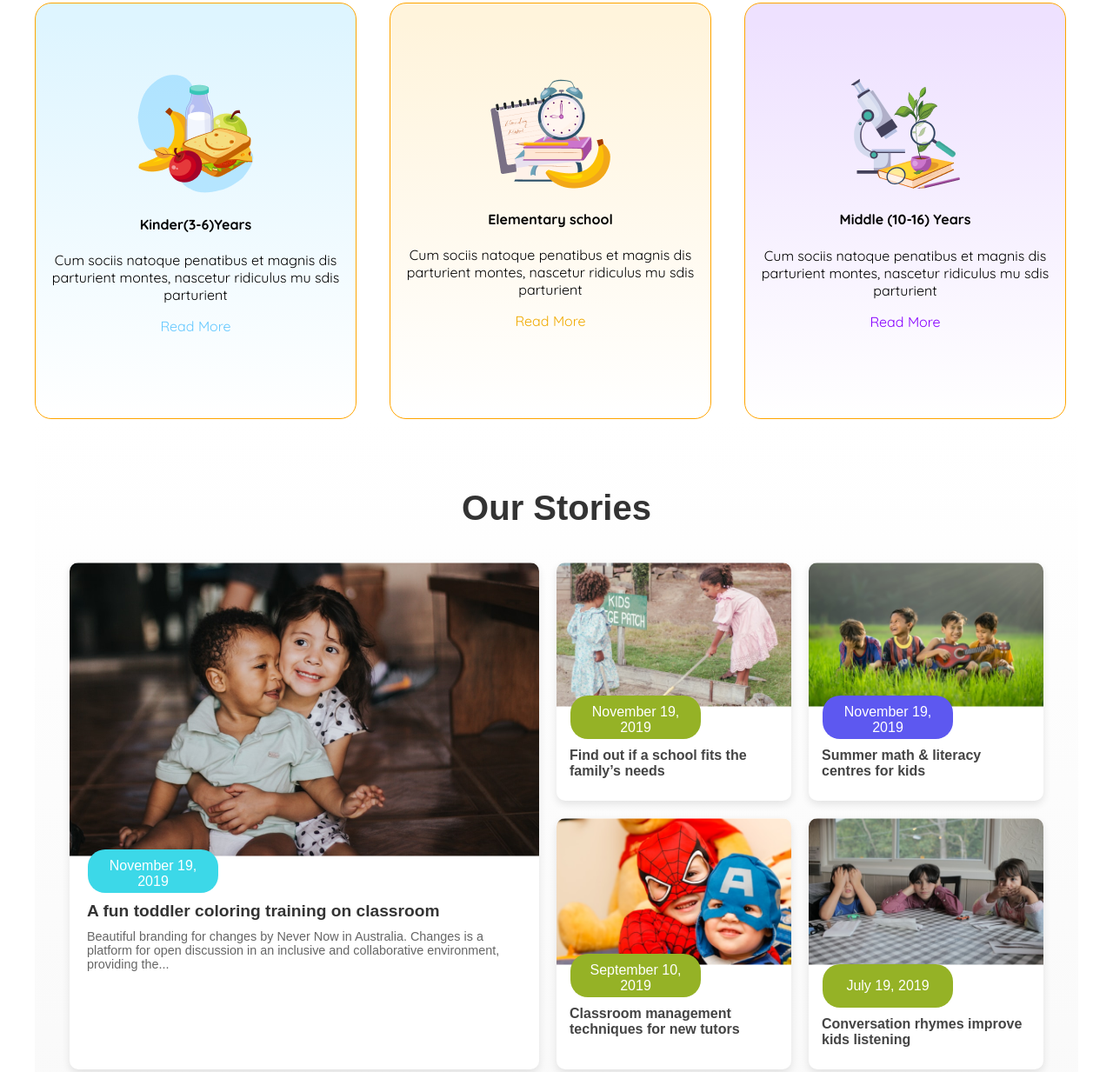
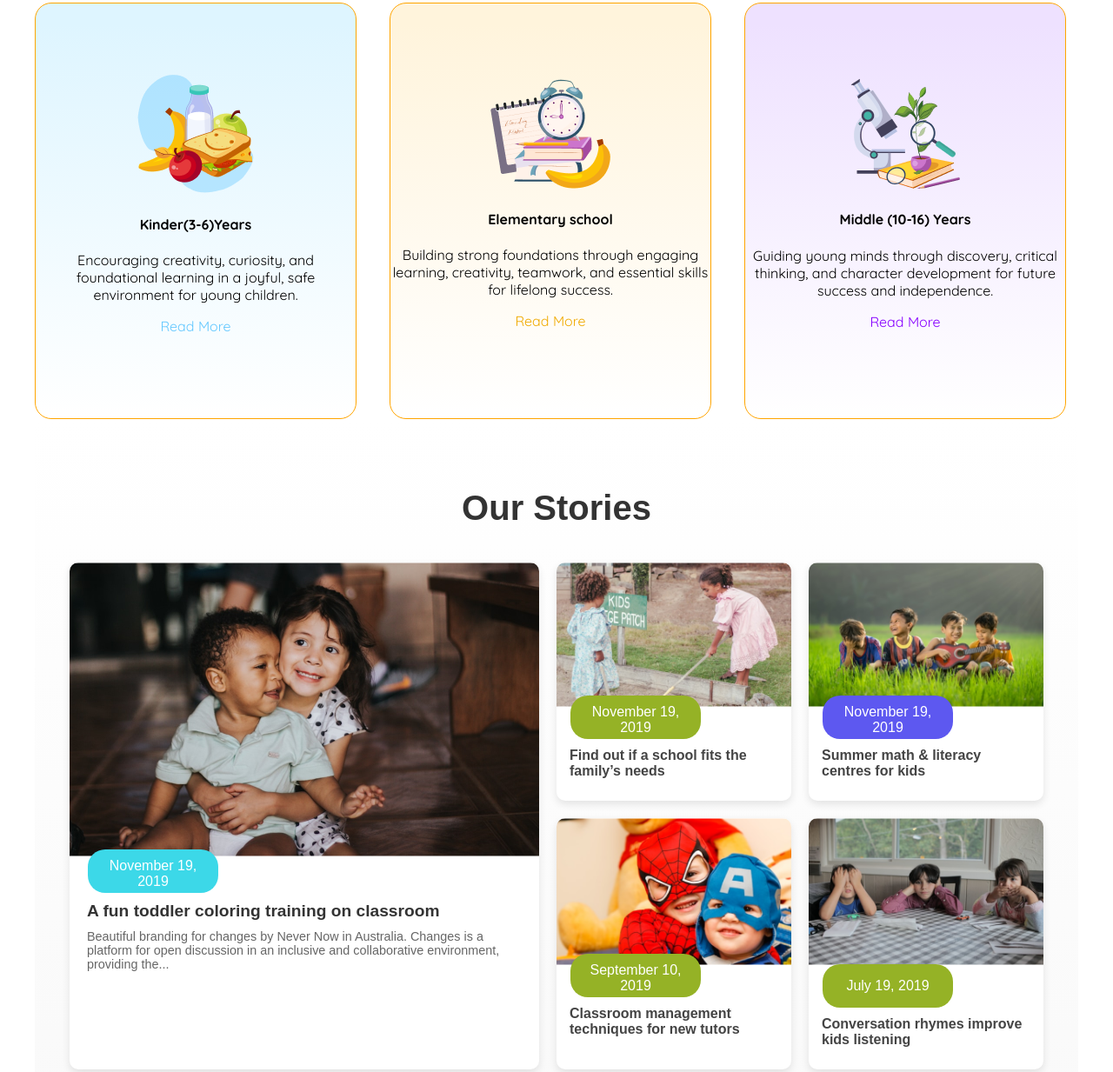
Before and after one commit to naimuddin1190/Assignment02, a plain HTML site: page index.html in a window 1280 px wide. Shown: the part 787-2020 px from the top of the page at 87% size. Drawn offline with Linux system fonts and the light colour scheme.

Commit message:
some simple changes

```diff
--- a/index.html
+++ b/index.html
@@ -51,9 +51,7 @@
                         <div>
                             <img src="assets/kinder.png" alt="">
                         <h4 class="c-title">Kinder(3-6)Years</h4>
-                        <p class="c-title">Cum sociis natoque penatibus et magnis
-                            dis parturient montes, nascetur ridiculus
-                            mu sdis parturient</p>
+                        <p class="c-title">Encouraging creativity, curiosity, and foundational learning in a joyful, safe environment for young children.</p>
                             <p class="readmore-btn1">Read More</p>
                         </div>
                     </div>
@@ -61,9 +59,7 @@
                         <div>
                             <img src="assets/elementary.png" alt="">
                         <h4 class="c-title">Elementary school</h4>
-                        <p class="c-title">Cum sociis natoque penatibus et magnis
-                            dis parturient montes, nascetur ridiculus
-                            mu sdis parturient</p>
+                        <p class="c-title">Building strong foundations through engaging learning, creativity, teamwork, and essential skills for lifelong success.</p>
                             <p class="readmore-btn2">Read More</p>
                         </div>
                     </div>
@@ -71,9 +67,7 @@
                         <div>
                             <img src="assets/middle.png" alt="">
                         <h4 class="c-title">Middle (10-16) Years</h4>
-                        <p class="c-title">Cum sociis natoque penatibus et magnis
-                            dis parturient montes, nascetur ridiculus
-                            mu sdis parturient</p>
+                        <p class="c-title">Guiding young minds through discovery, critical thinking, and character development for future success and independence.</p>
                             <p class="readmore-btn3">Read More</p>
                         </div>
                     </div>
@@ -150,10 +144,10 @@
             <div class="footer-logo">
                 <h3><span class="logo-icon"><img src="assets/logo.png" alt="Logo" /></span> Kids <br> Education</h3>
                 <p>
-                    Pizza ipsum dolor meat lovers buffalo.<br>
-                    Deep dolor roll melted bacon Bianca pan<br>
-                    bacon pineapple Aussie. Mayo rib sauce<br>
-                    Hawaiian meatball.
+                Encouraging young minds to grow, explore, and succeed<br>
+                    in a nurturing and inspiring environment.<br>
+                    Building a strong foundation through creativity, curiosity,<br>
+                    and the joy of learning every day.
                 </p>
             </div>
 
--- a/styles/style.css
+++ b/styles/style.css
@@ -419,6 +419,7 @@ button {
 }
 
 
+
 /* Responsive Design */
 
 
```
